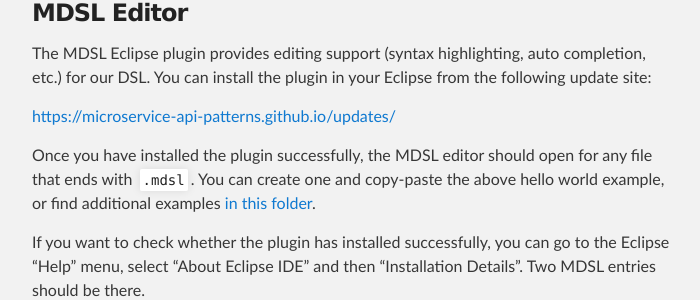
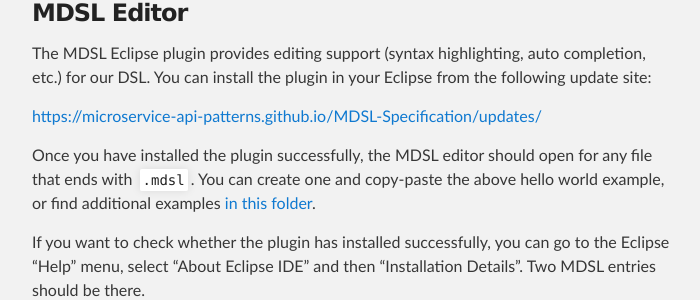
Before and after one commit to Microservice-API-Patterns/MDSL-Specification, a Jekyll site: the page built from docs/tools.md, in a window 1280 px wide and 900 px high, scrolled down 1039 px. Shown: the part 154-454 px from the top of the window, without its empty margins (288-988 px from the left). Built offline with Jekyll 4.4.1, drawn with Linux system fonts in a browser that asks for light colours; our own code applies the rules of GitHub Pages for plain Markdown files; part of the change alters nothing that is shown.

```diff
--- a/docs/tools.md
+++ b/docs/tools.md
@@ -6,18 +6,6 @@ copyright: Olaf Zimmermann, 2019-2020. All rights reserved.
 
 MDSL Tools: Users Guide
 =======================
-
-<!-- from top-level index page/readme:
-### Installation in Eclipse
-
- * Update site: [https://microservice-api-patterns.github.io/updates/](https://microservice-api-patterns.github.io/updates/)
- * The grammar can be found in the `dsl-core` project (more precisely, in the `io.mdsl./src/io.mdsl` folder of this project): [public](https://github.com/Microservice-API-Patterns/MDSL-Specification/blob/master/dsl-core/io.mdsl/src/io/mdsl/APIDescription.xtext) and [private](https://github.com/Microservice-API-Patterns/MDSL-Specification/blob/master/dsl-core/io.mdsl/src/io/mdsl/APIDescription.xtext) repository.
-
-### Direct links into repository
-
-* [Full grammar](https://github.com/Microservice-API-Patterns/MDSL-Specification/blob/master/dsl-core/io.mdsl/src/io/mdsl/APIDescription.xtext)
-* [Examples](https://github.com/Microservice-API-Patterns/MDSL-Specification/blob/master/tree/master/examples)
--->
 
 At present, two types of MDSL tools are available (more to come):
 
@@ -58,7 +46,7 @@ Please refer to the [readme of the DSL core project](https://github.com/Microser
 ### MDSL Editor
 The MDSL Eclipse plugin provides editing support (syntax highlighting, auto completion, etc.) for our DSL. You can install the plugin in your Eclipse from the following update site:
 
-[https://microservice-api-patterns.github.io/updates/](https://microservice-api-patterns.github.io/updates/)
+[https://microservice-api-patterns.github.io/MDSL-Specification/updates/](https://microservice-api-patterns.github.io/MDSL-Specification/updates/)
 
 Once you have installed the plugin successfully, the MDSL editor should open for any file that ends with `.mdsl`. You can create one and copy-paste the above hello world example, or find additional examples [in this folder](https://github.com/Microservice-API-Patterns/MDSL-Specification/tree/master/examples).
 
```
Also changed, not shown: README.md, examples/readme.md.
